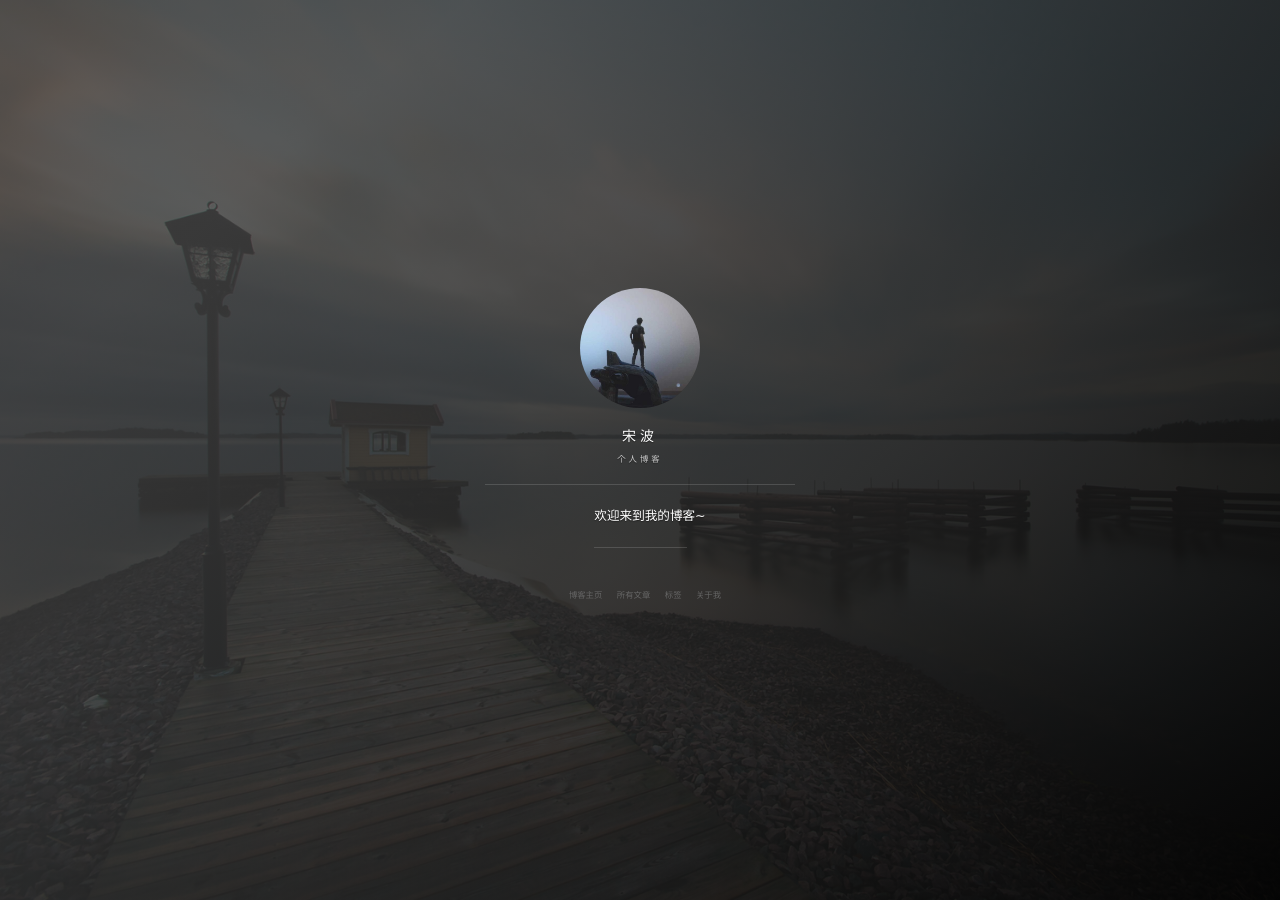
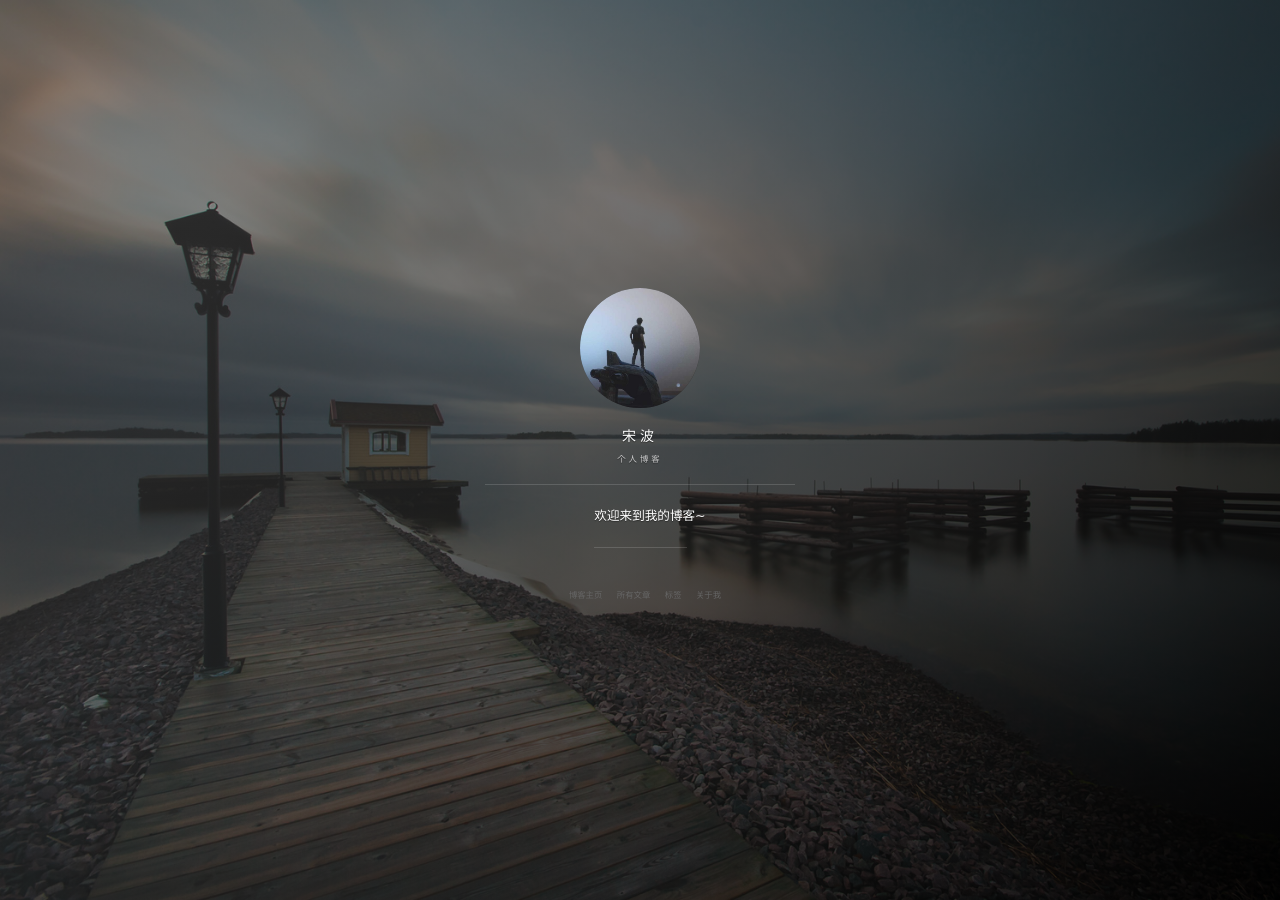
Before and after one commit to bosong/bosong.github.io, a Jekyll site: the page built from index.html, in a window 1280 px wide. Built offline with Jekyll 4.4.1, drawn with Linux system fonts in a browser that asks for light colours; nearby versions of some CDN libraries; the list of posts is cut into pages by our own code; comment, search, counter and statistics services are not loaded; grey boxes are pictures that could not be loaded.

Commit message:
[Update]修改css 主页背景色去除

```diff
--- a/css/main.css
+++ b/css/main.css
@@ -532,7 +532,7 @@ img::-moz-selection {
     right: 0;
     bottom: 0;
     left: 0;
-    background-color: rgba(68, 68, 68, 0.6);
+    /*background-color: rgba(68, 68, 68, 0.6);*/
     background-image: -webkit-linear-gradient(-410deg, rgba(68, 68, 68, 0.6) 20%, rgba(0, 0, 0, 0.9));
     background-image: linear-gradient(140deg,rgba(68, 68, 68, 0.6) 20%, rgba(0, 0, 0, 0.9)); }
 
```
